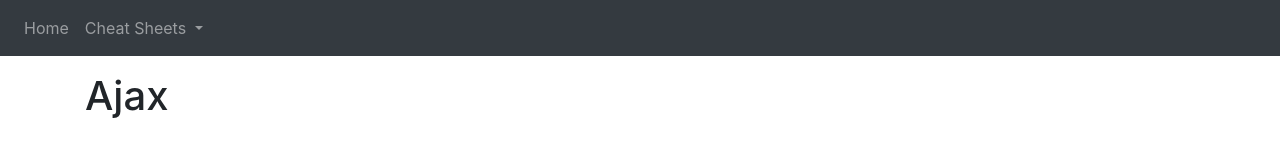
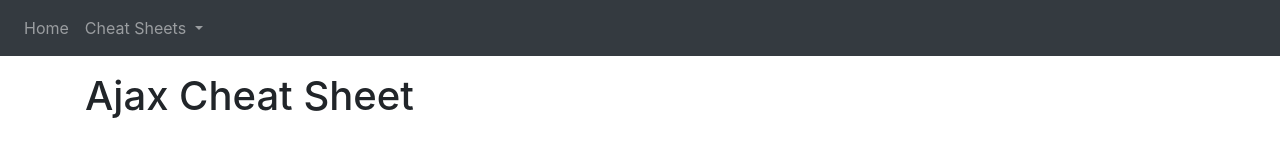
Before and after one commit to Obsidian791/obsidian791.github.io, a plain HTML site: page ajax.html in a window 1280 px wide. Drawn offline with nearby package versions, Linux system fonts and the light colour scheme.

Commit message:
Added Ajax page

```diff
--- a/ajax.html
+++ b/ajax.html
@@ -35,7 +35,7 @@
 	<div class="container">
 		<div class="row">
 			<div class="col">
-				<h1>Ajax</h1>
+				<h1>Ajax Cheat Sheet</h1>
 				<script src="https://gist.github.com/Obsidian791/6b27b118528586345f499c7c77006c74.js"></script>
 			</div>
 		</div>
```
Also changed, not shown: markdown.html (+1 -1 lines).
